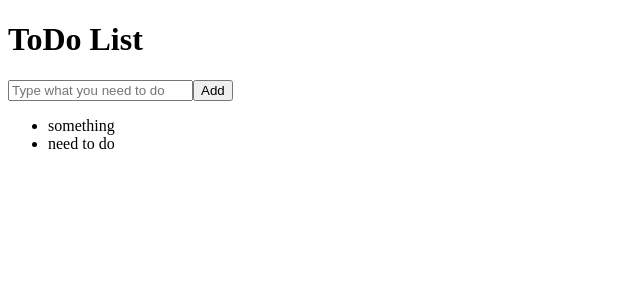
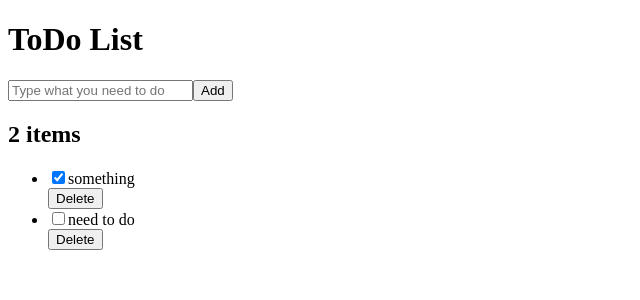
Before and after one commit to PetrovIN/todo-angular, an Angular app: page / in a window 1280 px wide. Shown: the top 300 px of the page, without its empty margins (0-640 px from the left). Built offline with nearby package versions, Linux system fonts and the light colour scheme.

Commit message:
now can edit item of todo list and delete it

```diff
--- a/src/app/app.component.html
+++ b/src/app/app.component.html
@@ -2,7 +2,6 @@
 <div class="content" role="main">
 
   <h1>ToDo List</h1>
-
 
   <input type="text"
     #newItem
@@ -14,9 +13,18 @@
 
   <button class="btn-addItem" (click)="addItem(newItem.value)">Add</button>
 
+  <h2>
+    {{items.length}}
+    <span *ngIf="items.length === 1; else elseBlock">item</span>
+    <ng-template #elseBlock>items</ng-template>
+  </h2>
+
   <ul>
-    <li *ngFor="let item of items">{{item.description}}</li>
+    <li *ngFor="let item of items">
+      <app-item (remove)="remove(item)" [item]="item"></app-item>
+    </li>
   </ul>
+
 
 </div>
 
--- a/src/app/app.component.ts
+++ b/src/app/app.component.ts
@@ -22,6 +22,10 @@ export class AppComponent {
     });
   }
 
+  remove(item: any) {
+    this.allItems.splice(this.allItems.indexOf(item), 1);
+  }
+
   get items() {
     if (this.filter === 'all') {
       return this.allItems;
--- a/src/app/app.module.ts
+++ b/src/app/app.module.ts
@@ -3,10 +3,12 @@ import { BrowserModule } from '@angular/platform-browser';
 
 import { AppRoutingModule } from './app-routing.module';
 import { AppComponent } from './app.component';
+import { ItemComponent } from './item/item.component';
 
 @NgModule({
   declarations: [
-    AppComponent
+    AppComponent,
+    ItemComponent
   ],
   imports: [
     BrowserModule,
--- /dev/null
+++ b/src/app/item/item.component.html
@@ -0,0 +1,26 @@
+<div class="item">
+    <input
+        [id]="item.description"
+        type="checkbox"
+        (change)="item.completed = !item.completed"
+        [checked]="item.completed"
+    />
+    <label [for]="item.description" (dblclick)="editable = !editable">{{item.description}}</label>
+
+    <div *ngIf="!editable">
+        <!-- <button (click)="editable = !editable">Edit</button> -->
+        <button (click)="remove.emit()">Delete</button>
+    </div>
+
+    <div *ngIf="editable">
+        <input type="text"
+            placeholder="edit item"
+            [value]="item.description"
+            #editedItem
+            (keyup.enter)="saveItem(editedItem.value)"
+        />
+        <button (click)="editable = !editable">Cancel</button>
+        <button (click)="saveItem(editedItem.value)">Save</button>
+    </div>
+
+</div>
--- /dev/null
+++ b/src/app/item/item.component.ts
@@ -0,0 +1,22 @@
+import { Component, Input, Output, EventEmitter } from '@angular/core';
+import { Item } from '../item';
+
+@Component({
+  selector: 'app-item',
+  templateUrl: './item.component.html',
+  styleUrls: ['./item.component.css']
+})
+export class ItemComponent {
+
+  editable = false;
+
+  @Input() item!: Item;
+  @Input() newItem!: string;
+  @Output() remove = new EventEmitter<Item>();
+
+  saveItem(description: any) {
+    if (!description) return;
+    this.editable = false;
+    this.item.description = description;
+  }
+}
```
Also changed, not shown: src/app/item/item.component.css (added), 1 other file (tests, documents, lock files or other folders).
